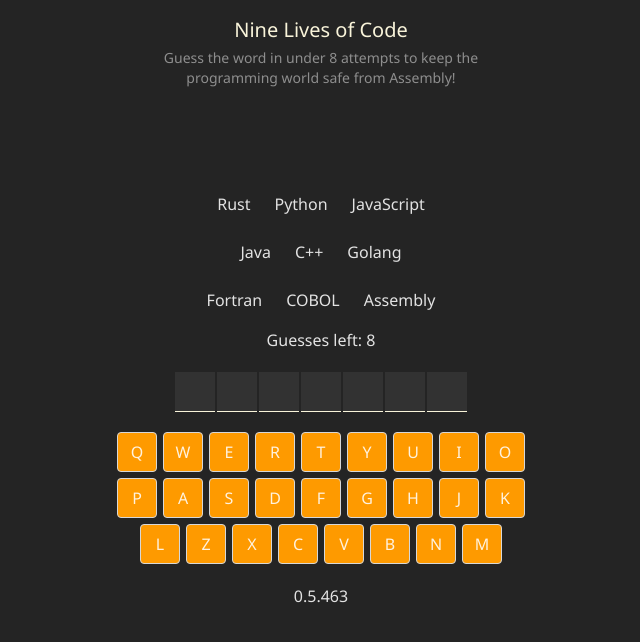
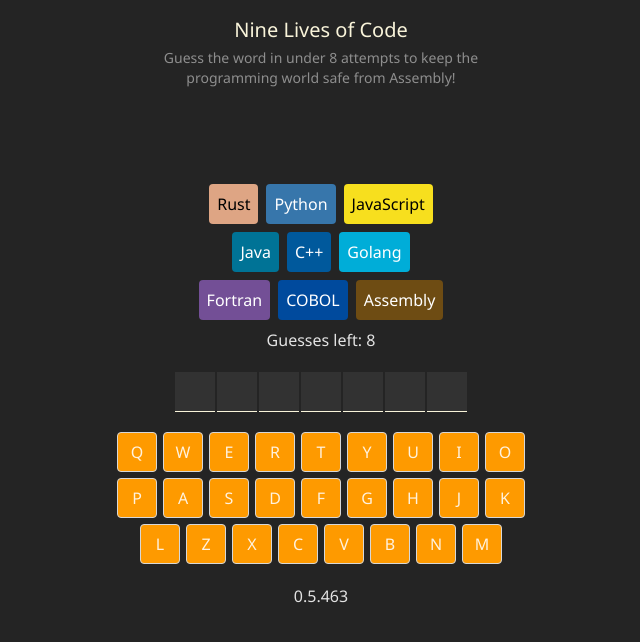
Before and after one commit to Omkar-Savoikar/nine-lives-of-code, a React (Vite) app: page / in a window 1280 px wide. Shown: the top 642 px of the page, without its empty margins (319-959 px from the left). Built offline with nearby package versions, Linux system fonts and the light colour scheme.

Commit message:
fix: chips background color was not visible

```diff
--- a/src/components/Chip.tsx
+++ b/src/components/Chip.tsx
@@ -6,11 +6,15 @@
 }
 
 export default function Chip({ chip, lost }: ChipProps) {
+	const chipStyle = {
+		backgroundColor: chip.backgroundColor,
+		color: chip.color,
+	};
+
 	return (
 		<div
-			className={`relative bg-[${chip.backgroundColor}] text-[${chip.color}] rounded p-2 ${
-				lost && "opacity-50"
-			}`}>
+			className={`relative rounded p-2 ${lost ? "opacity-50" : ""}`}
+			style={chipStyle}>
 			<span>{chip.name}</span>
 			{lost && (
 				<span className="absolute top-1/2 left-1/2 -translate-1/2">💀</span>
```
